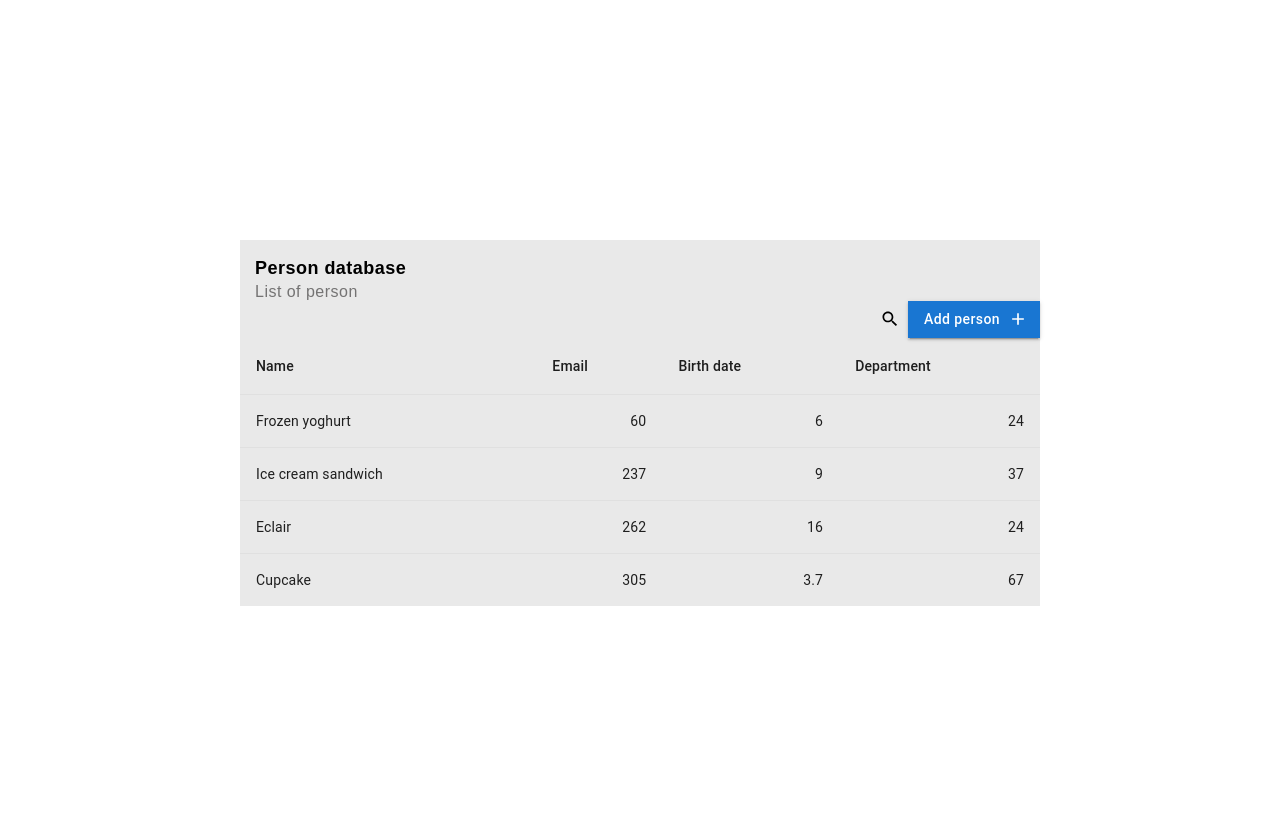
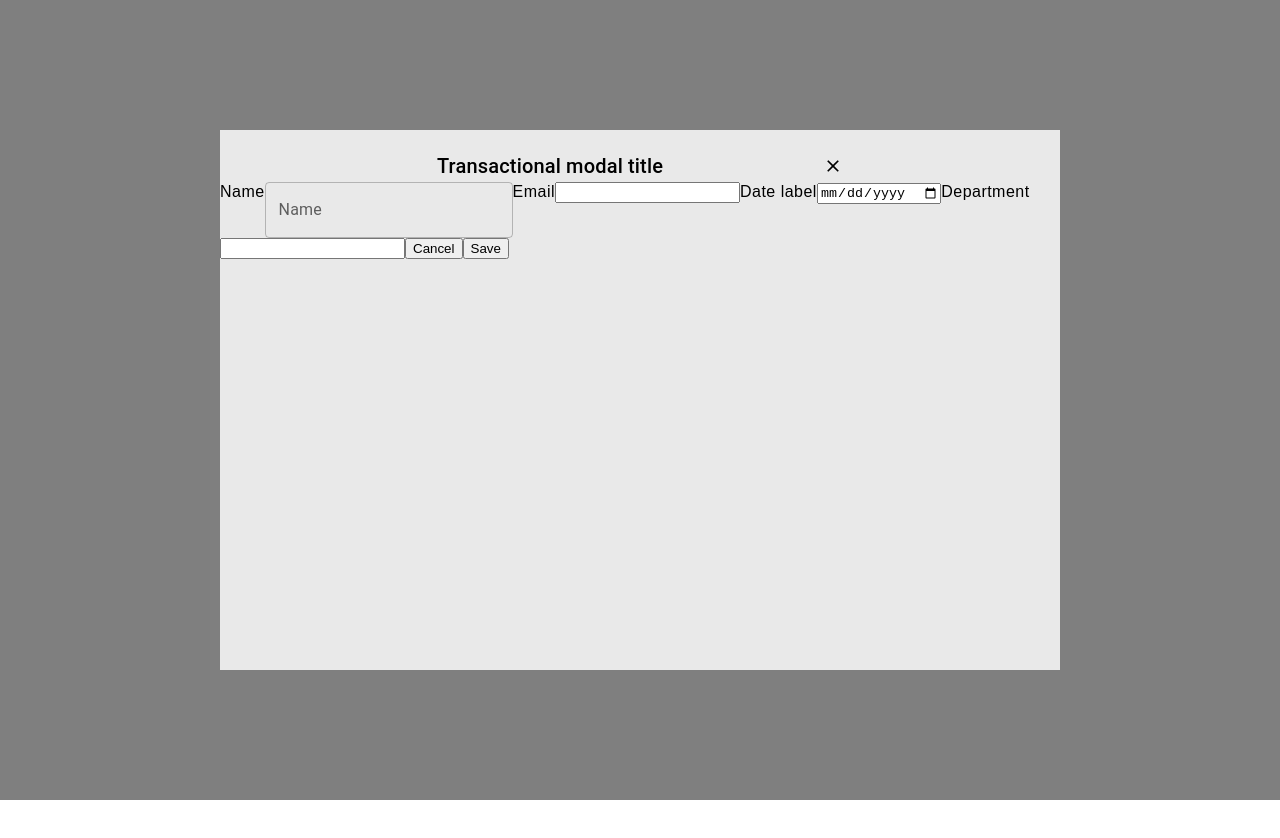
Before and after one commit to TheMainOne/test-work, a React (Create React App) app: page / in a window 1280 px wide. Both pictures are taken after a click on the button "Add person". Shown: the top 838 px of the page. Built offline with nearby package versions, Linux system fonts and the light colour scheme; data requests are answered from the project's data file.

Commit message:
some markup added

```diff
--- a/db.json
+++ b/db.json
@@ -21,15 +21,5 @@
       "department": "B2",
       "BirthDate": "1990-10-30"
     }
-  ],
-  "comments": [
-    {
-      "id": 1,
-      "body": "some comment",
-      "postId": 1
-    }
-  ],
-  "profile": {
-    "name": "typicode"
-  }
+  ]
 }
--- a/src/components/AddButton/AddButton.jsx
+++ b/src/components/AddButton/AddButton.jsx
@@ -1,11 +1,22 @@
-import * as React from "react";
+import { useState } from "react";
 import Button from "@mui/material/Button";
 import SearchIcon from "@mui/icons-material/Search";
 import AddIcon from "@mui/icons-material/Add";
+import Box from "@mui/material/Box";
+import Modal from "@mui/material/Modal";
+import Typography from "@mui/material/Typography";
+import CloseIcon from "@mui/icons-material/Close";
 import { AddButtonWrapper } from "./AddButton.styled";
+import { ContactForm } from "components/AddNewPersonForm/AddNewPersonForm";
 
 export const AddButton = () => {
+  const [open, setOpen] = useState(false);
+  const handleOpen = () => setOpen(true);
+  const handleClose = () => setOpen(false);
+
   return (
+    <>
+      {" "}
       <AddButtonWrapper>
         <SearchIcon fontSize="small" sx={{ marginRight: 1 }} />
         <Button
@@ -15,10 +26,50 @@ export const AddButton = () => {
             textTransform: "inherit",
           }}
           endIcon={<AddIcon fontSize="small" />}
-        onClick={() => alert("clicked")}
+          onClick={handleOpen}
         >
           Add person
         </Button>
       </AddButtonWrapper>
+      <Modal
+        open={open}
+        onClose={handleClose}
+        aria-labelledby="modal-modal-title"
+        aria-describedby="modal-modal-description"
+      >
+        <Box
+          sx={{
+            position: "absolute",
+            top: "50%",
+            left: "50%",
+            transform: "translate(-50%, -50%)",
+            width: 840,
+            height: 540,
+            bgcolor: "#e9e9e9",
+          }}
+        >
+          <Box
+            sx={{
+              display: "flex",
+              justifyContent: "center",
+              alignItems: "center",
+              marginTop: "20px",
+            }}
+          >
+            <Typography
+              id="modal-modal-title"
+              variant="h6"
+              component="h2"
+              textAlign={"center"}
+              marginRight={"160px"}
+            >
+              Transactional modal title
+            </Typography>
+            <CloseIcon fontSize="small" />
+          </Box>
+          <ContactForm />
+        </Box>
+      </Modal>
+    </>
   );
 };
--- /dev/null
+++ b/src/components/AddNewPersonForm/AddNewPersonForm.jsx
@@ -0,0 +1,53 @@
+import TextField from "@mui/material/TextField";
+
+export const ContactForm = () => {
+  return (
+    <form
+      onSubmit={(event) => {
+        event.preventDefault();
+        const form = event.target;
+        console.log(form);
+      }}
+    >
+      <label>
+        Name
+        <TextField
+          id="outlined-basic"
+          label="Name"
+          variant="outlined"
+          name="name"
+          size="normal"
+        />
+      </label>
+      <label>
+        Email
+        <input
+          type="email"
+          name="email"
+          title="Phone number must be digits and can contain spaces, dashes, parentheses and can start with +"
+          required
+        />
+      </label>
+      <label>
+        Date label
+        <input
+          type="date"
+          name="date"
+          title="Phone number must be digits and can contain spaces, dashes, parentheses and can start with +"
+          required
+        />
+      </label>
+      <label>
+        Department
+        <input
+          type="tel"
+          name="department"
+          title="Phone number must be digits and can contain spaces, dashes, parentheses and can start with +"
+          required
+        />
+      </label>
+      <button type="button">Cancel</button>
+      <button type="submit">Save</button>
+    </form>
+  );
+};
--- a/src/components/App.jsx
+++ b/src/components/App.jsx
@@ -1,13 +1,32 @@
-import { Suspense } from "react";
+import { useState, useEffect } from "react";
 import { GlobalStyle } from "./GlobalStyles";
 import MainField from "./MainField/MainField";
+import { fetchAllPersons } from "services/fetchPersons";
+
+// const dat = {
+//   name: "MAks",
+//   email: "masf@mail.com",
+//   department: "B2",
+//   BirthDate: "1990-10-30",
+// };
+
+// addPerson("persons", dat);
 
 export const App = () => {
+  const [persons, setPersons] = useState(null);
+
+  useEffect(() => {
+    try {
+      fetchAllPersons().then((persons) => setPersons(persons));
+    } catch (error) {
+      console.log(error);
+    }
+  }, []);
+
   return (
     <>
-      <Suspense fallback="aaaa" />
       <GlobalStyle />
-      <MainField />
+      <MainField persons={persons} />
     </>
   );
 };
--- a/src/components/MainField/MainField.jsx
+++ b/src/components/MainField/MainField.jsx
@@ -2,11 +2,11 @@ import { Field } from "./MainField.styled";
 import { MainFieldTitle } from "components/MainFieldTitle/MainFieldTitle";
 import PersonList from "components/PersonsList/PersonsList";
 
-const MainField = () => {
+const MainField = ({ persons }) => {
   return (
     <Field>
       <MainFieldTitle />
-      <PersonList />
+      <PersonList persons={persons} />
     </Field>
   );
 };
--- a/src/components/MainFieldTitle/MainFieldTitle.styled.jsx
+++ b/src/components/MainFieldTitle/MainFieldTitle.styled.jsx
@@ -2,6 +2,7 @@ import styled from "styled-components";
 
 export const TitleContainer = styled.div`
   margin-left: 15px;
+  margin-bottom: 20px;
 `;
 
 export const MainTitle = styled.h1`
--- a/src/components/PersonsList/PersonList.styled.jsx
+++ b/src/components/PersonsList/PersonList.styled.jsx
@@ -1,5 +1,5 @@
 import styled from "styled-components";
 
-export const TableHead = styled.table`
-  width: 100%;
+export const LoadingNotification = styled.p`
+  text-align: center;
 `;
--- a/src/components/PersonsList/PersonsList.jsx
+++ b/src/components/PersonsList/PersonsList.jsx
@@ -6,52 +6,62 @@ import TableContainer from "@mui/material/TableContainer";
 import TableHead from "@mui/material/TableHead";
 import TableRow from "@mui/material/TableRow";
 import { AddButton } from "components/AddButton/AddButton";
-import { fetchAllPersons } from "services/fetchPersons";
+import MoreVertIcon from "@mui/icons-material/MoreVert";
+import { LoadingNotification } from "./PersonList.styled";
 
-fetchAllPersons().then((data) => console.log(data));
-
-function createData(name, calories, fat, carbs) {
-  return { name, calories, fat, carbs };
-}
-
-const rows = [
-  createData("Frozen yoghurt", 60, 6.0, 24, 4.0),
-  createData("Ice cream sandwich", 237, 9.0, 37, 4.3),
-  createData("Eclair", 262, 16.0, 24, 6.0),
-  createData("Cupcake", 305, 3.7, 67, 4.3),
-];
-
-export default function PersonList() {
+export default function PersonList({ persons }) {
   return (
     <>
       <AddButton />
+      {persons ? (
         <TableContainer>
           <Table>
-          <TableHead>
+            <TableHead sx={{ backgroundColor: "#b1adad" }}>
               <TableRow>
-              <TableCell>Name</TableCell>
-              <TableCell>Email</TableCell>
-              <TableCell>Birth date</TableCell>
-              <TableCell>Department</TableCell>
+                <TableCell sx={{ fontWeight: "bold" }}>Name</TableCell>
+                <TableCell sx={{ fontWeight: "bold" }}>Email</TableCell>
+                <TableCell sx={{ fontWeight: "bold" }}>Birth date</TableCell>
+                <TableCell sx={{ fontWeight: "bold" }}>Department</TableCell>
               </TableRow>
             </TableHead>
-          <TableBody>
-            {rows.map((row) => (
+            <TableBody
+              sx={{ "&:last-child td, &:last-child th": { border: 0 } }}
+            >
+              {persons &&
+                persons.map((person) => (
                   <TableRow
-                key={row.name}
+                    key={person.id}
                     sx={{ "&:last-child td, &:last-child th": { border: 0 } }}
                   >
                     <TableCell component="th" scope="row">
-                  {row.name}
+                      {person.name}
                     </TableCell>
-                <TableCell align="right">{row.calories}</TableCell>
-                <TableCell align="right">{row.fat}</TableCell>
-                <TableCell align="right">{row.carbs}</TableCell>
+                    <TableCell component="th" scope="row">
+                      {person.email}
+                    </TableCell>
+                    <TableCell component="th" scope="row">
+                      {person.BirthDate}
+                    </TableCell>
+                    <TableCell
+                      sx={{
+                        display: "flex",
+                        justifyContent: "space-between",
+                        alignItems: "center",
+                      }}
+                      component="th"
+                      scope="row"
+                    >
+                      {person.department}
+                      <MoreVertIcon />
+                    </TableCell>
                   </TableRow>
                 ))}
             </TableBody>
           </Table>
         </TableContainer>
+      ) : (
+        <LoadingNotification>Loading data...</LoadingNotification>
+      )}
     </>
   );
 }
--- a/src/services/fetchPersons.js
+++ b/src/services/fetchPersons.js
@@ -11,3 +11,8 @@ async function fetchPersons(url = "") {
 export function fetchAllPersons() {
   return fetchPersons(`persons`);
 }
+
+export async function addPerson(url = "", person) {
+  const response = await axios.post(url, person);
+  return response;
+}
```
Lines whose indentation alone changed are shown as unchanged.
